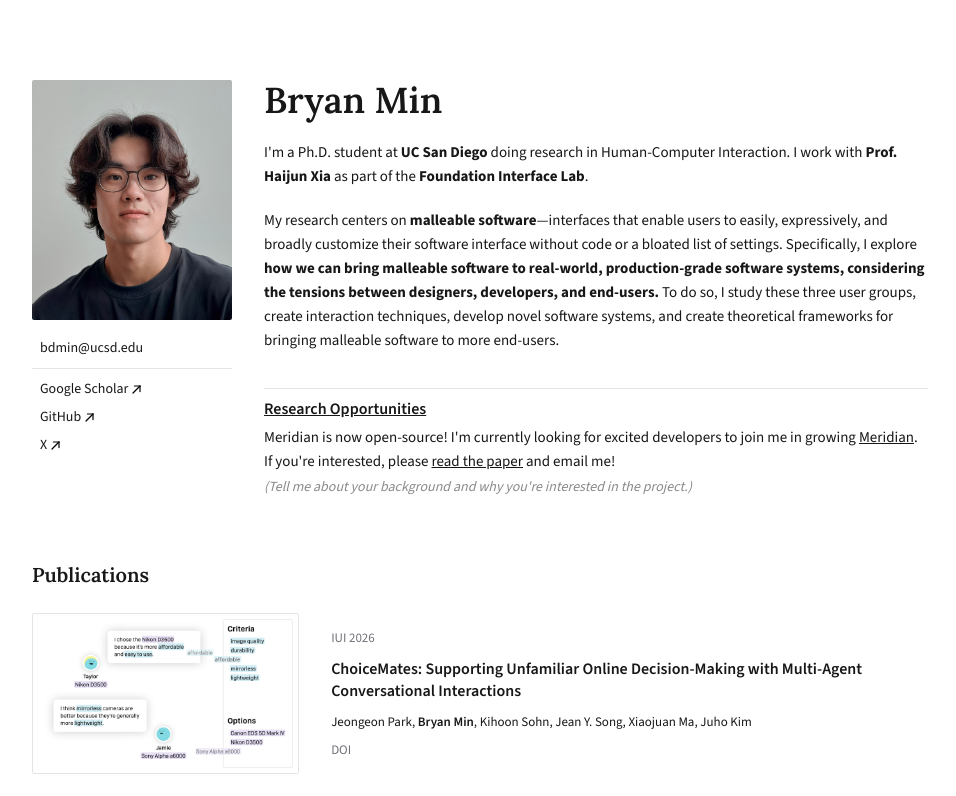
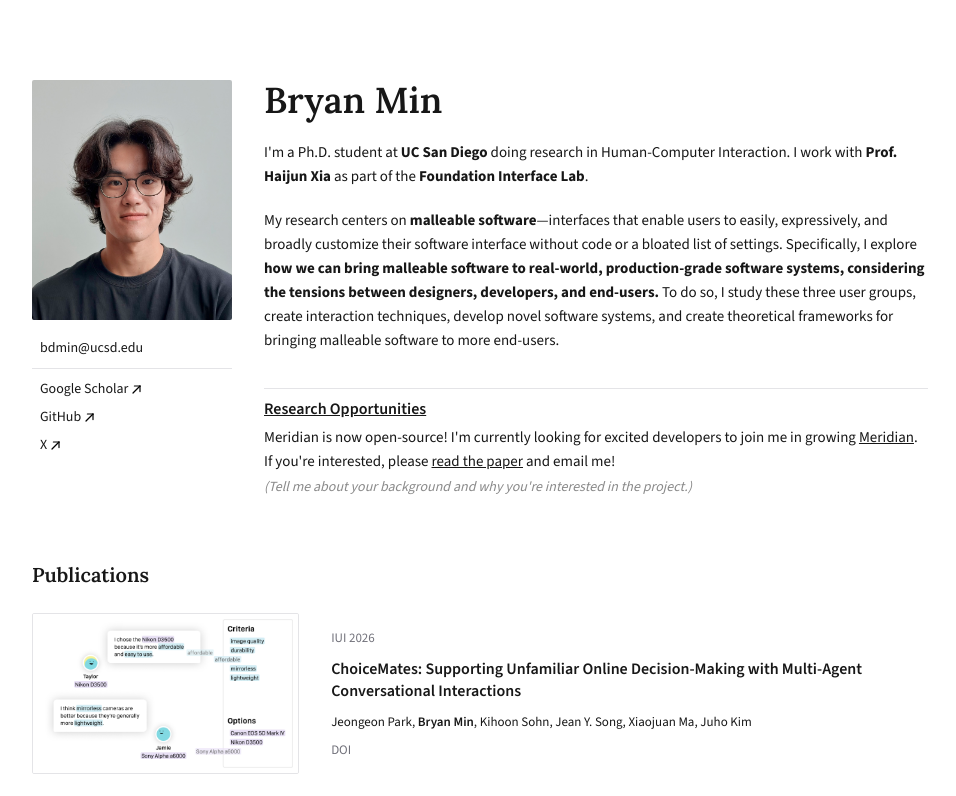
Before and after one commit to bdhmin/phd-portfolio, a Next.js app: page / in a window 1280 px wide. Shown: the top 796 px of the page, without its empty margins (160-1116 px from the left). Built offline with nearby package versions, Linux system fonts and the light colour scheme.

Commit message:
Changed profile photo

```diff
--- a/src/pages/about.tsx
+++ b/src/pages/about.tsx
@@ -72,7 +72,7 @@ export default function About() {
             <div className="min-w-[200px] w-[200px] h-[240px] rounded-sm overflow-hidden">
               <img
                 className="w-full h-full object-cover"
-                src="portrait/portrait2026-4.jpeg"
+                src="portrait/portrait2026-1.jpeg"
                 alt="A medium close-up portrait photo of Bryan Min"
               />
             </div>
```
